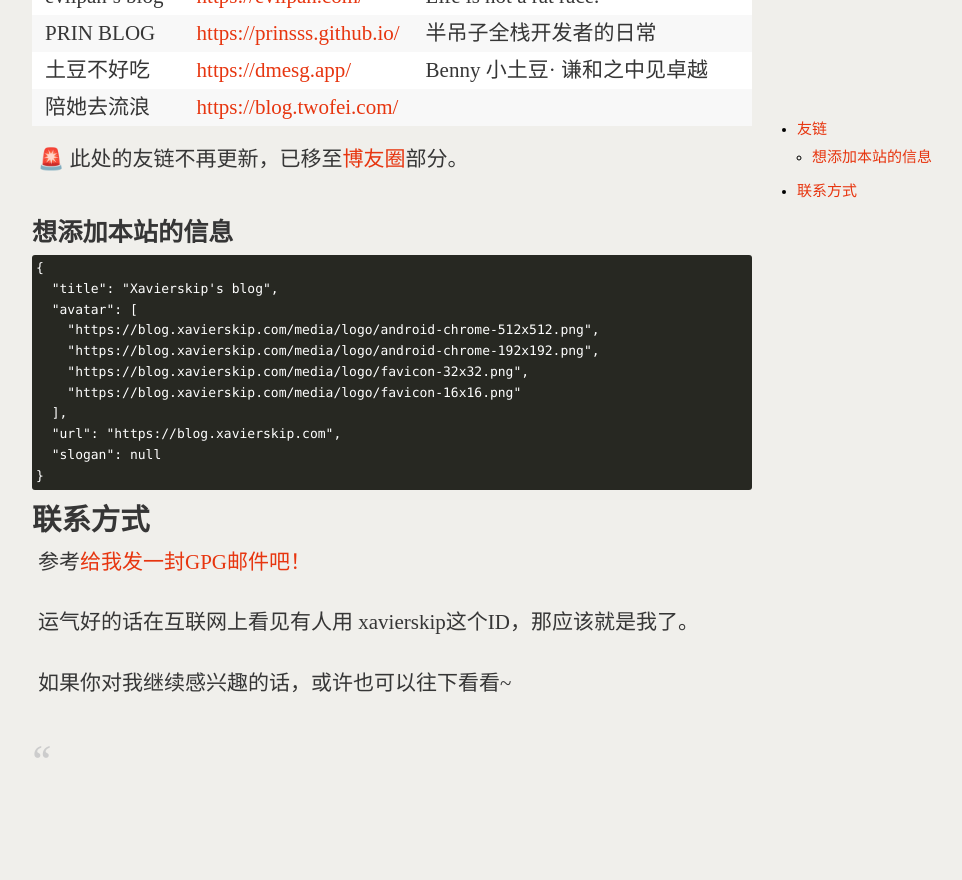
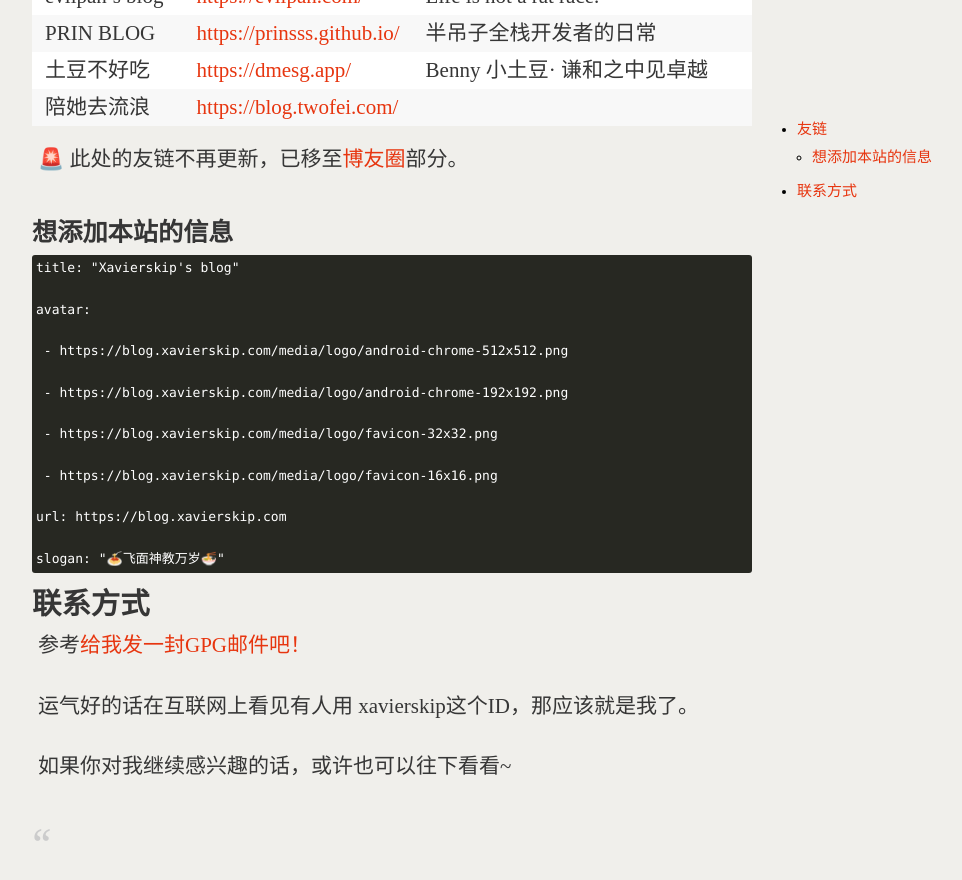
Before and after one commit to xavierskip/xavierskip.github.io, a Jekyll site: the page built from what/index.md, in a window 1280 px wide and 900 px high, scrolled down 359 px. Shown: the top 880 px of the window, without its empty margins (248-1210 px from the left). Built offline with Jekyll 4.4.1, drawn with Linux system fonts in a browser that asks for light colours; comment, search, counter and statistics services are not loaded; a style sheet for code colours, icons or effects is not loaded.

Commit message:
update what/index.md

```diff
--- a/what/index.md
+++ b/what/index.md
@@ -21,18 +21,15 @@ comments: yes
 
 ### 想添加本站的信息
 
-{% highlight javascript %}
-{
-  "title": "Xavierskip's blog",
-  "avatar": [
-    "https://blog.xavierskip.com/media/logo/android-chrome-512x512.png",
-    "https://blog.xavierskip.com/media/logo/android-chrome-192x192.png",
-    "https://blog.xavierskip.com/media/logo/favicon-32x32.png",
-    "https://blog.xavierskip.com/media/logo/favicon-16x16.png"
-  ],
-  "url": "https://blog.xavierskip.com",
-  "slogan": null
-}
+{% highlight yaml %}
+title: "Xavierskip's blog"
+avatar:
+ - https://blog.xavierskip.com/media/logo/android-chrome-512x512.png
+ - https://blog.xavierskip.com/media/logo/android-chrome-192x192.png
+ - https://blog.xavierskip.com/media/logo/favicon-32x32.png
+ - https://blog.xavierskip.com/media/logo/favicon-16x16.png
+url: https://blog.xavierskip.com
+slogan: "🍝飞面神教万岁🍜"
 {% endhighlight %}
 
 
```
